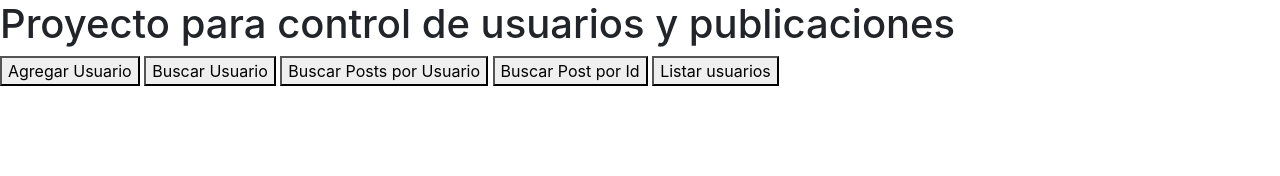
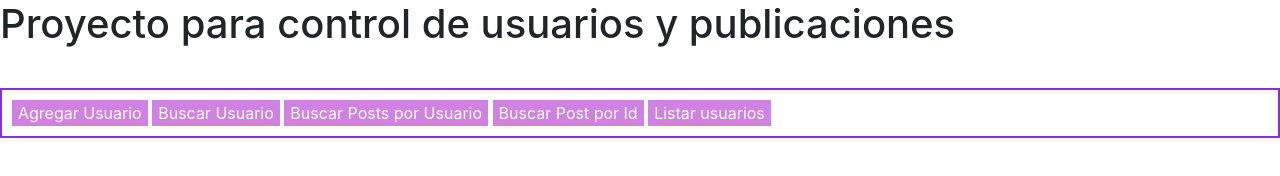
Before and after one commit to CecyRamirez/Proyecto-para-control-de-usuarios-y-publicaciones, a plain HTML site: page index.html in a window 1280 px wide. Drawn offline with nearby package versions, Linux system fonts and the light colour scheme.

Commit message:
diseño simple

```diff
--- a/index.html
+++ b/index.html
@@ -14,11 +14,11 @@
 <body>
     <h1>Proyecto para control de usuarios y publicaciones</h1>
     <div id="menu">
-        <button id="agregarUser"> Agregar Usuario</button>
-        <button id="buscarUser"> Buscar Usuario</button>
-        <button id="buscarPostsUser"> Buscar Posts por Usuario</button>
-        <button id="buscarPostsId"> Buscar Post por Id</button>
-        <button id="listarUsers">Listar usuarios</button>
+        <button class="btnMenu" id="agregarUser"> Agregar Usuario</button>
+        <button class="btnMenu" id="buscarUser"> Buscar Usuario</button>
+        <button class="btnMenu"id="buscarPostsUser"> Buscar Posts por Usuario</button>
+        <button class="btnMenu" id="buscarPostsId"> Buscar Post por Id</button>
+        <button class="btnMenu" id="listarUsers">Listar usuarios</button>
     </div>
 <br>
     <section id="agregarUserSect" class="ocultar" >
@@ -91,7 +91,7 @@
     </section>
 
     <section id="buscarPostsIdSect" class="ocultar">
-        <input type="text"id="idBuscar" placeholder="Id post">
+        <input type="number" id="idBuscar" placeholder="Id post">
         <button id="btnBuscarPost">Buscar Publicacion</button>
         <table class="table" id="postId">
             <thead class="thead-dark">
--- a/styles.css
+++ b/styles.css
@@ -3,10 +3,29 @@
 }
 form{
     width: fit-content;
-    border: solid 2px black;
+    border: solid 2px rgb(116, 203, 253);
     border-radius: 25px;
     padding: 20px;
+    margin: 20px;
 }
 input{
     margin: 10px;
 }
+#menu{
+    margin-top: 40px;
+    padding: 10px;
+    border: solid 2px blueviolet;
+}
+.btnMenu{
+    border: none;
+    background-color: rgb(207, 130, 226);
+    color: white;
+}
+.btnMenu:hover{
+    border: solid 1px black;
+    background-color: rgb(255, 255, 255);
+    color: rgb(0, 0, 0);
+}
+table{
+    margin-top: 5px;
+}
```
